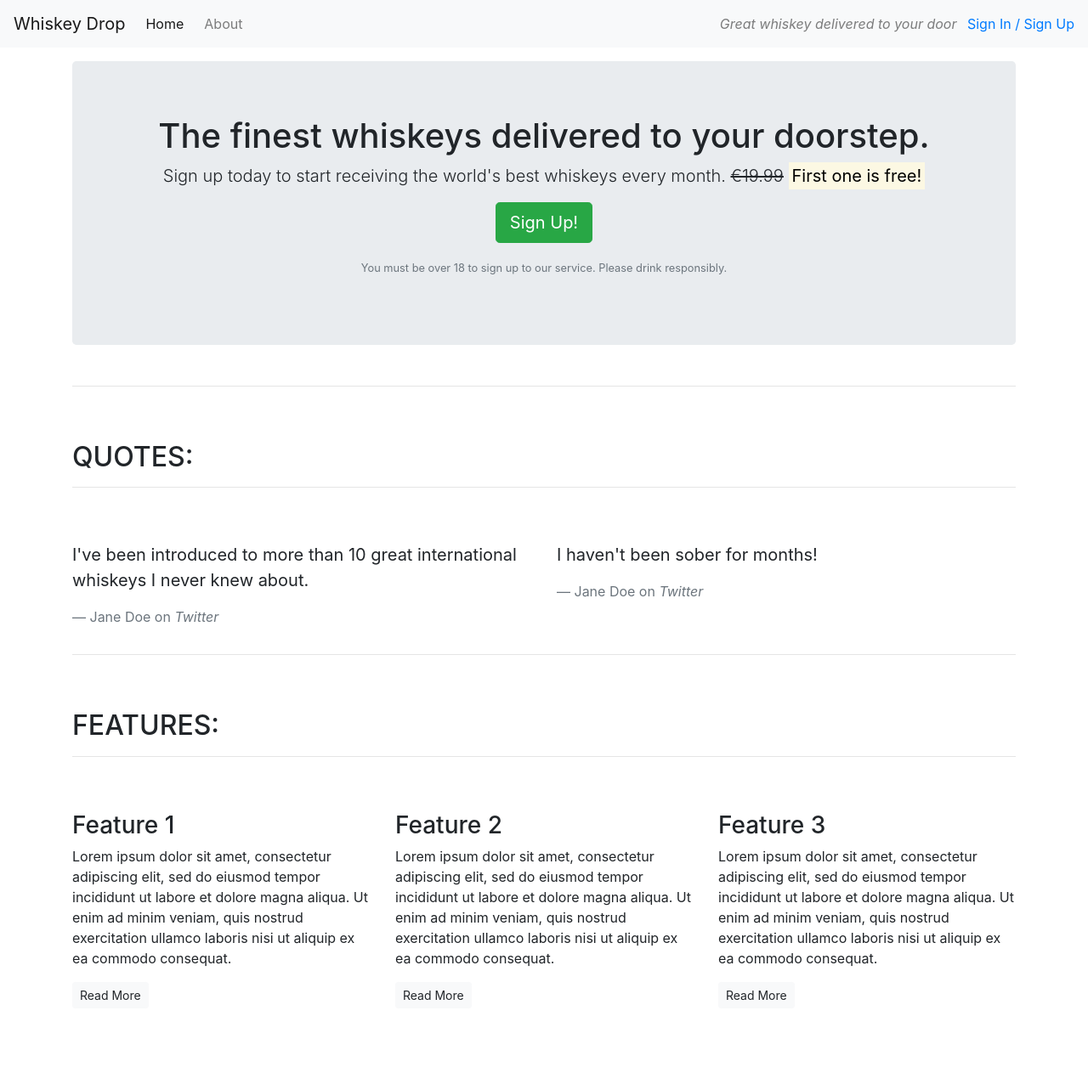
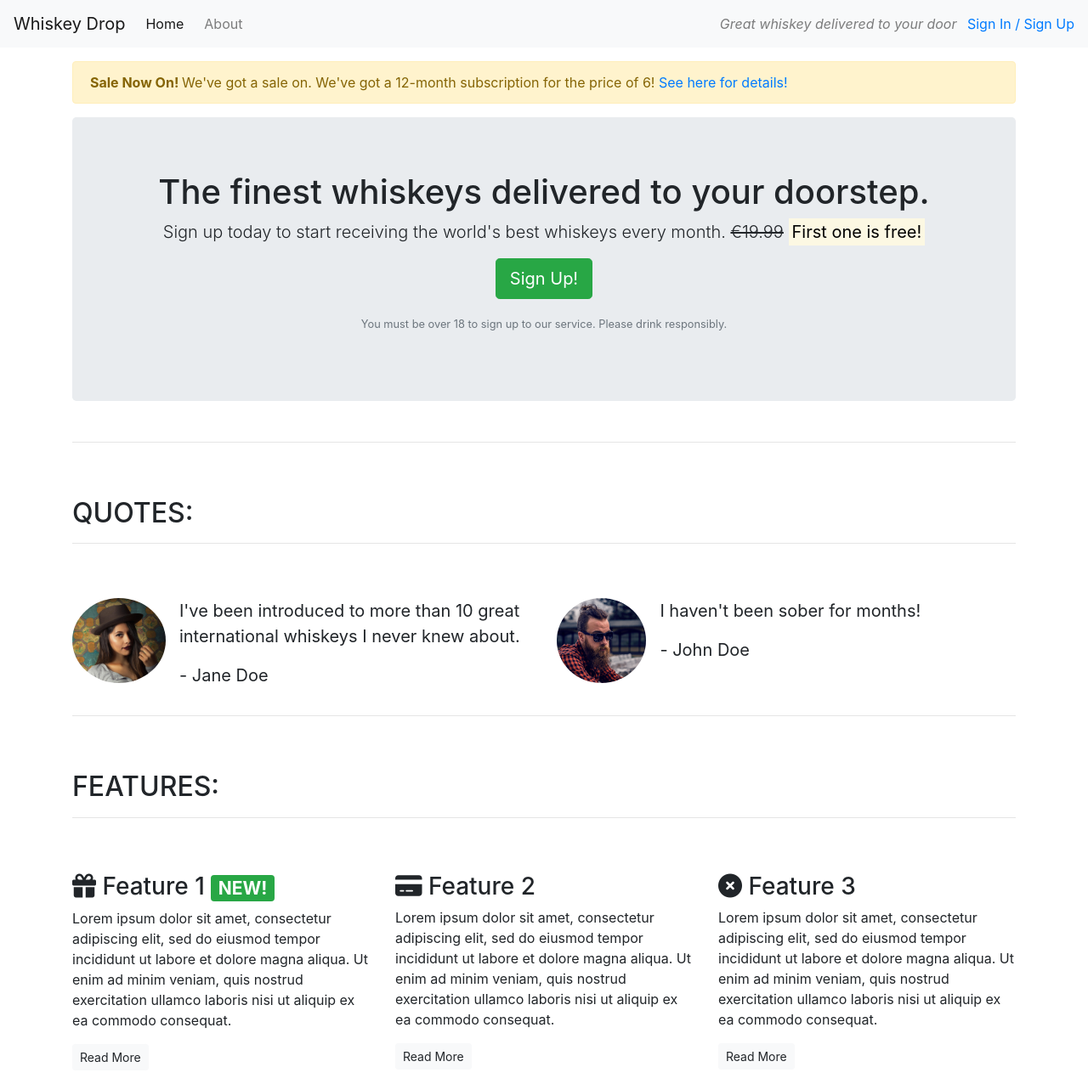
Before and after one commit to stokeydev/whiskers, a plain HTML site: page index.html in a window 1280 px wide. Shown: the whole page at 85% size. Before the commit the page ends 1203 px from the top, so only its background shows below. Drawn offline with nearby package versions, Linux system fonts and the light colour scheme.

Commit message:
added pictures, symbols, and sale message via bootstrap

```diff
--- a/index.html
+++ b/index.html
@@ -6,6 +6,7 @@
     <meta name="viewport" content="width=device-width, initial-scale=1.0">
     <title>Whiskey Drop | Taste a new whiskey every month</title>
     <link rel="stylesheet" href="https://maxcdn.bootstrapcdn.com/bootstrap/4.1.3/css/bootstrap.min.css">
+    <script src="https://kit.fontawesome.com/3c8bb7196b.js" crossorigin="anonymous"></script>
 </head>
 
 <body>
@@ -26,6 +27,13 @@
         <!--</div>-->
     </nav>
     <article class="container mt-3">
+        <div class="row d-none d-sm-block">
+            <div class="col-12">
+                <div class="alert alert-warning">
+                    <strong>Sale Now On! </strong> We've got a sale on. We've got a 12-month subscription for the price of 6! <a href="">See here for details!</a>
+                </div>
+            </div>
+        </div>
         <!-- Callout -->
         <div class="row">
             <div class="col-12">
@@ -52,16 +60,30 @@
             </div>
             <div class="row">
                 <div class="col-12 col-md-6">
+                    <div class="media">
+                        <div class="d-none d-sm-block">
+                            <img src="../assets/images/girl-image.png" class="rounded-circle mr-3" height="100">
+                    </div>
+                        <div class="media-body">
                     <blockquote class="blockquote">
                         <p>I've been introduced to more than 10 great international whiskeys I never knew about.</p>
-                        <footer class="blockquote-footer">Jane Doe on <cite title="Twitter">Twitter</cite></footer>
+                        <p>- Jane Doe</p>
                     </blockquote>
                 </div>
+                </div>
+                </div>
                 <div class="col-12 col-md-6">
+                    <div class="media">
+                        <div class="d-none d-sm-block">
+                        <img src="../assets/images/guy-image.png" class="rounded-circle mr-3" height="100">
+                    </div>
+                        <div class="media-body">
                     <blockquote class="blockquote">
                         <p>I haven't been sober for months!</p>
-                        <footer class="blockquote-footer">Jane Doe on <cite title="Twitter">Twitter</cite></footer>
+                        <p>- John Doe</p>
                     </blockquote>
+                    </div>
+                </div>
                 </div>
             </div>
         </section>
@@ -78,21 +100,21 @@
             <div class="row">
                 <div class="col-12 col-md-6 col-lg-4">
                     <div class="feature">
-                        <h3>Feature 1</h3>
+                        <h3><i class="fa-solid fa-gift d-none d-sm-inline"></i> Feature 1 <span class="badge badge-success">NEW!</span> </h3>
                         <p>Lorem ipsum dolor sit amet, consectetur adipiscing elit, sed do eiusmod tempor incididunt ut labore et dolore magna aliqua. Ut enim ad minim veniam, quis nostrud exercitation ullamco laboris nisi ut aliquip ex ea commodo consequat.</p>
                         <p><a class="btn btn-sm btn-light" href="">Read More</a></p>
                     </div>
                 </div>
                 <div class="col-12 col-md-6 col-lg-4">
                     <div class="feature">
-                        <h3>Feature 2</h3>
+                        <h3><i class="fa-solid fa-credit-card d-none d-sm-inline"></i> Feature 2</h3>
                         <p>Lorem ipsum dolor sit amet, consectetur adipiscing elit, sed do eiusmod tempor incididunt ut labore et dolore magna aliqua. Ut enim ad minim veniam, quis nostrud exercitation ullamco laboris nisi ut aliquip ex ea commodo consequat.</p>
                         <p><a class="btn btn-sm btn-light" href="">Read More</a></p>
                     </div>
                 </div>
                 <div class="col-12 d-md-none d-lg-block col-lg-4">
                     <div class="feature">
-                        <h3>Feature 3</h3>
+                        <h3><i class="fa-solid fa-circle-xmark d-none d-sm-inline"></i> Feature 3</h3>
                         <p>Lorem ipsum dolor sit amet, consectetur adipiscing elit, sed do eiusmod tempor incididunt ut labore et dolore magna aliqua. Ut enim ad minim veniam, quis nostrud exercitation ullamco laboris nisi ut aliquip ex ea commodo consequat.</p>
                         <p><a class="btn btn-sm btn-light" href="">Read More</a></p>
                     </div>
```
Also changed, not shown: assets/images/girl-image.png (added), assets/images/guy-image.png (added).
